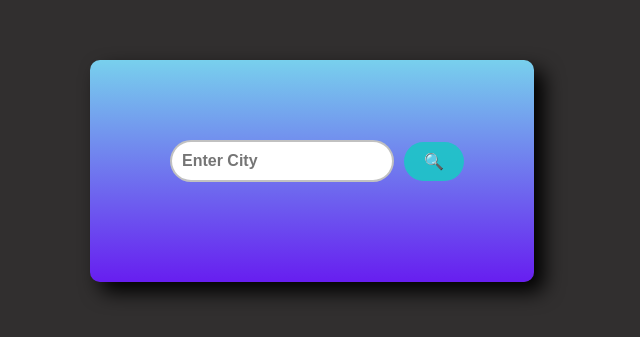
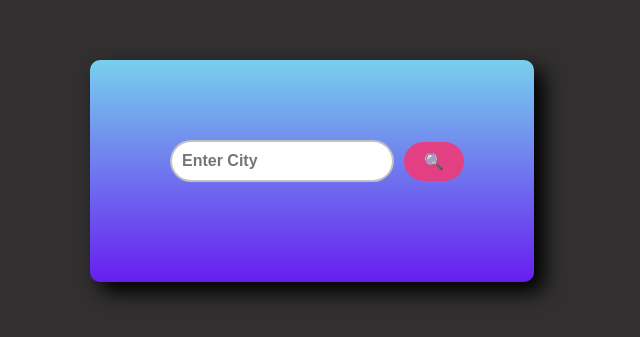
Before and after one commit to melonpan1007/Weather-App, a plain HTML site: page Melonpan/index.html in a window 1280 px wide. Shown: the part 229-566 px from the top of the page, without its empty margins (328-968 px from the left). Drawn offline with Linux system fonts and the light colour scheme.

Commit message:
Update index.css

```diff
--- a/Melonpan/index.css
+++ b/Melonpan/index.css
@@ -31,7 +31,7 @@ button[type="submit"] {
     padding: 10px 20px;
     font-weight: bold;
     font-size: 1rem;
-    background-color: rgba(31, 195, 200, 0.935);
+    background-color: rgba(235, 60, 124, 0.935);
     border: none;
     border-radius: 35px;
     cursor: pointer;
```
